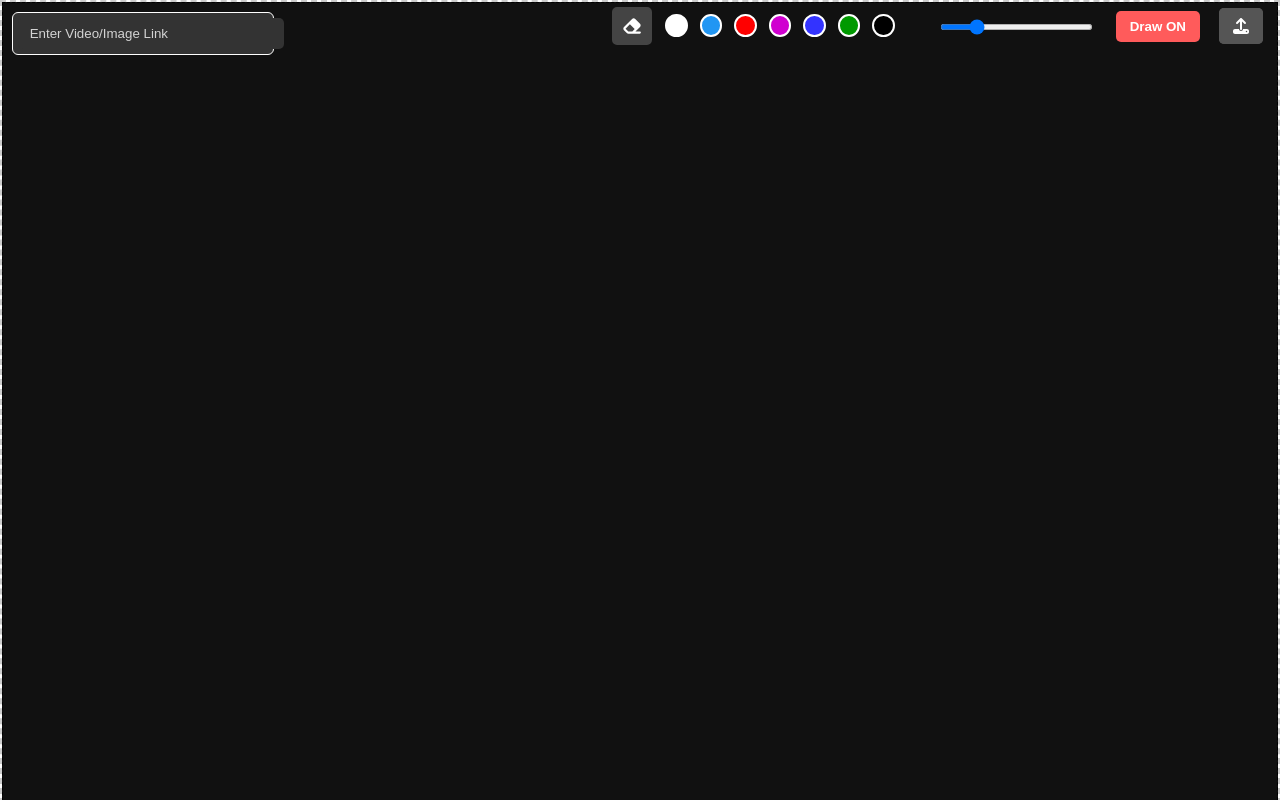
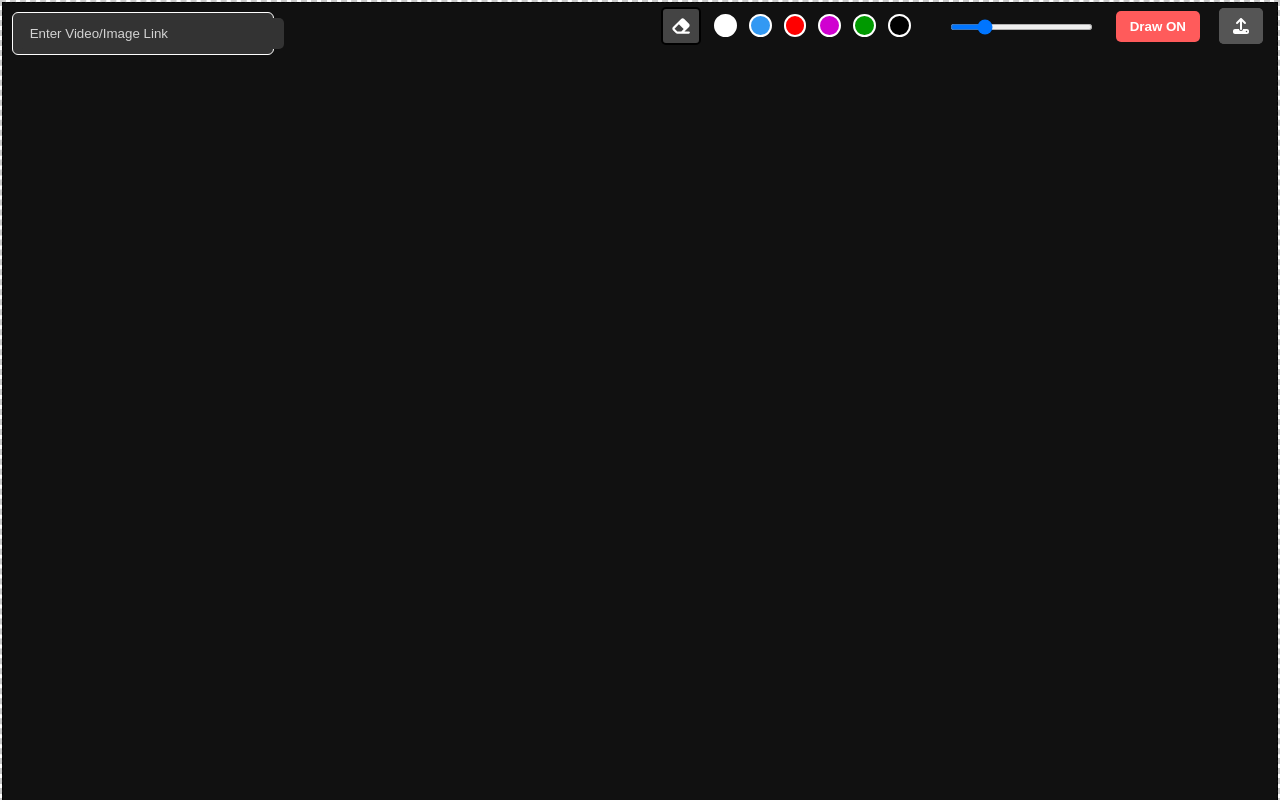
Before and after one commit to MatthewLacerda2/DontBoard, a React (Create React App) app in the folder front-end/: page / in a window 1280 px wide. Both pictures are taken after a click on the button "Draw OFF". Shown: the top 800 px of the page. Built offline with nearby package versions, Linux system fonts and the light colour scheme.

Commit message:
changed colors and deleted unused code

```diff
--- a/front-end/src/components/Drawer/DrawTools.tsx
+++ b/front-end/src/components/Drawer/DrawTools.tsx
@@ -10,7 +10,6 @@ interface DrawToolsProps {
 
 const DrawTools: React.FC<DrawToolsProps> = ({ onThicknessChange, onToggleEraser, onColorChange }) => {
   const [thickness, setThickness] = useState(5);
-  const [eraserActive, setEraserActive] = useState(false);
 
   const handleThicknessChange = (event: React.ChangeEvent<HTMLInputElement>) => {
     const newThickness = parseInt(event.target.value, 10);
@@ -24,7 +23,6 @@ const DrawTools: React.FC<DrawToolsProps> = ({ onThicknessChange, onToggleEraser
 
   const handleToggleEraser = () => {
     onToggleEraser();
-    setEraserActive(!eraserActive);
   };
 
   return (
@@ -49,18 +47,16 @@ const DrawTools: React.FC<DrawToolsProps> = ({ onThicknessChange, onToggleEraser
           padding: '8px',
           cursor: 'pointer',
           borderRadius: '5px',
-          border: '2px solid',
-          borderColor: eraserActive ? '#DDDDDD' : '#444444'
+          border: '2px solid black',
         }}
       >
         <FontAwesomeIcon icon={faEraser} style={{ width: '20px', height: 'auto', fontSize: '1.5em' }} />
       </button>
 
       <ColorButton color="#FFFFFF" onClick={() => handleColorChange('#FFFFFF')} />
-      <ColorButton color="#2196F3" onClick={() => handleColorChange('#2196F3')} />
+      <ColorButton color="#3399F3" onClick={() => handleColorChange('#3399F3')} />
       <ColorButton color="#FF0000" onClick={() => handleColorChange('#FF0000')} />
       <ColorButton color="#D000D0" onClick={() => handleColorChange('#D000D0')} />
-      <ColorButton color="#3333FF" onClick={() => handleColorChange('#3333FF')} />
       <ColorButton color="#009900" onClick={() => handleColorChange('#009900')} />
       <ColorButton color="#000000" onClick={() => handleColorChange('#000000')} />
 
--- a/front-end/src/components/Drawer/DrawingBoard.tsx
+++ b/front-end/src/components/Drawer/DrawingBoard.tsx
@@ -9,9 +9,8 @@ interface DrawingBoardProps {
 
 const DrawingBoard: React.FC<DrawingBoardProps> = ({ dimensions, style, drawingMode }) => {
   const [drawing, setDrawing] = useState(false);
-  const [eraserMode, setEraserMode] = useState(false);
   const [thickness, setThickness] = useState(5);
-  const [currentColor, setCurrentColor] = useState('#000000'); // Added state for current color
+  const [currentColor, setCurrentColor] = useState('#000000');
   const canvasRef = useRef<HTMLCanvasElement | null>(null);
   const contextRef = useRef<CanvasRenderingContext2D | null>(null);
 
@@ -23,10 +22,10 @@ const DrawingBoard: React.FC<DrawingBoardProps> = ({ dimensions, style, drawingM
         contextRef.current = context;
         context.lineCap = 'round';
         context.lineWidth = thickness;
-        context.strokeStyle = eraserMode ? '#000000' : currentColor; // Updated to use currentColor
+        context.strokeStyle = currentColor;
       }
     }
-  }, [thickness, eraserMode, currentColor]);
+  }, [thickness, currentColor]);
 
   const startDrawing = (event: React.MouseEvent<HTMLCanvasElement>) => {
     const context = contextRef.current;
@@ -56,19 +55,13 @@ const DrawingBoard: React.FC<DrawingBoardProps> = ({ dimensions, style, drawingM
   };
 
   const handleToggleEraser = () => {
-    setEraserMode(!eraserMode);
-
-    // Reset the canvas when the eraser is toggled
-    if (!eraserMode && canvasRef.current && contextRef.current) {
+    if (canvasRef.current && contextRef.current) {
       const context = contextRef.current;
       context.clearRect(0, 0, canvasRef.current.width, canvasRef.current.height);
     }
   };
 
   const handleColorChange = (color: string) => {
-    // Reset the eraser mode when changing colors
-    setEraserMode(false);
-
     setCurrentColor(color);
   };
 
```
